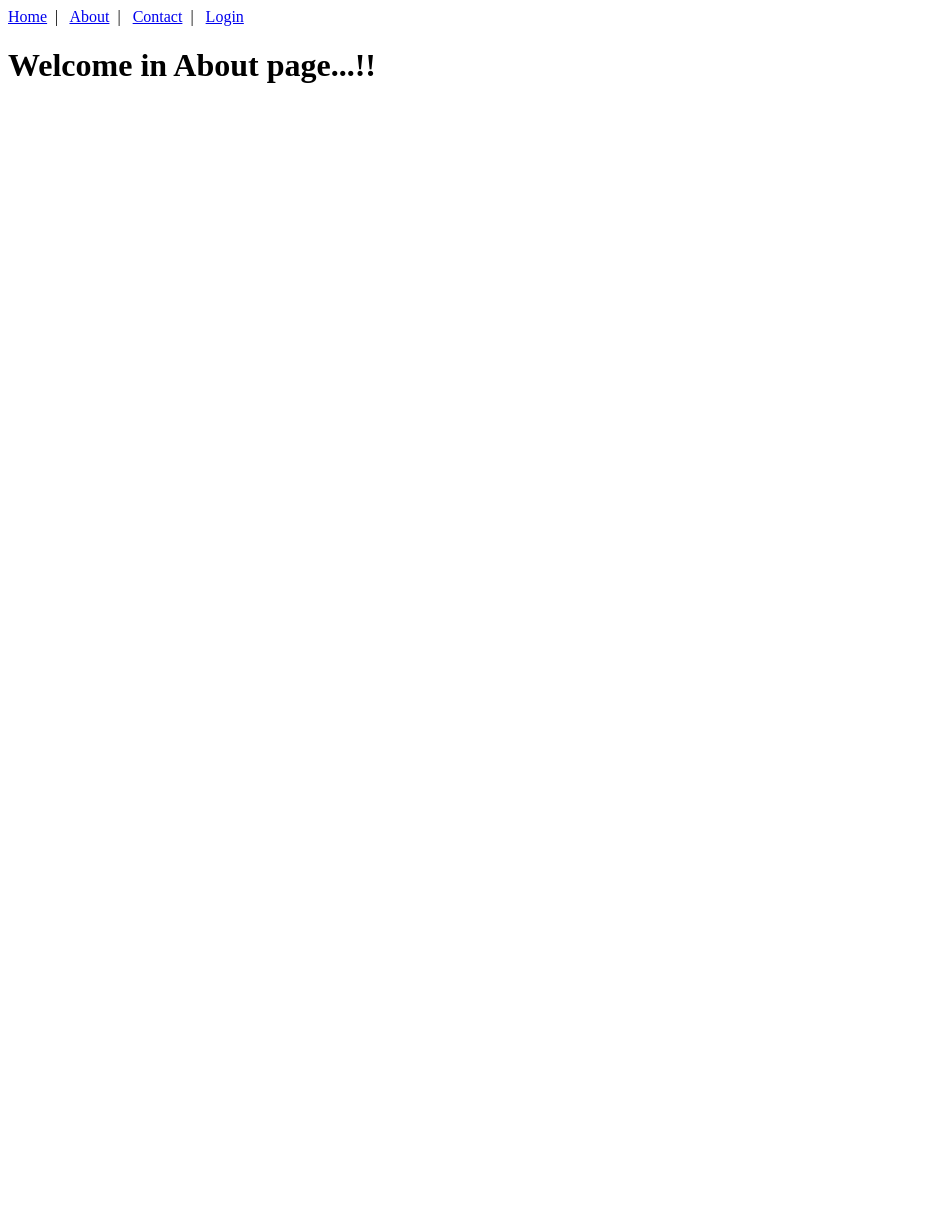
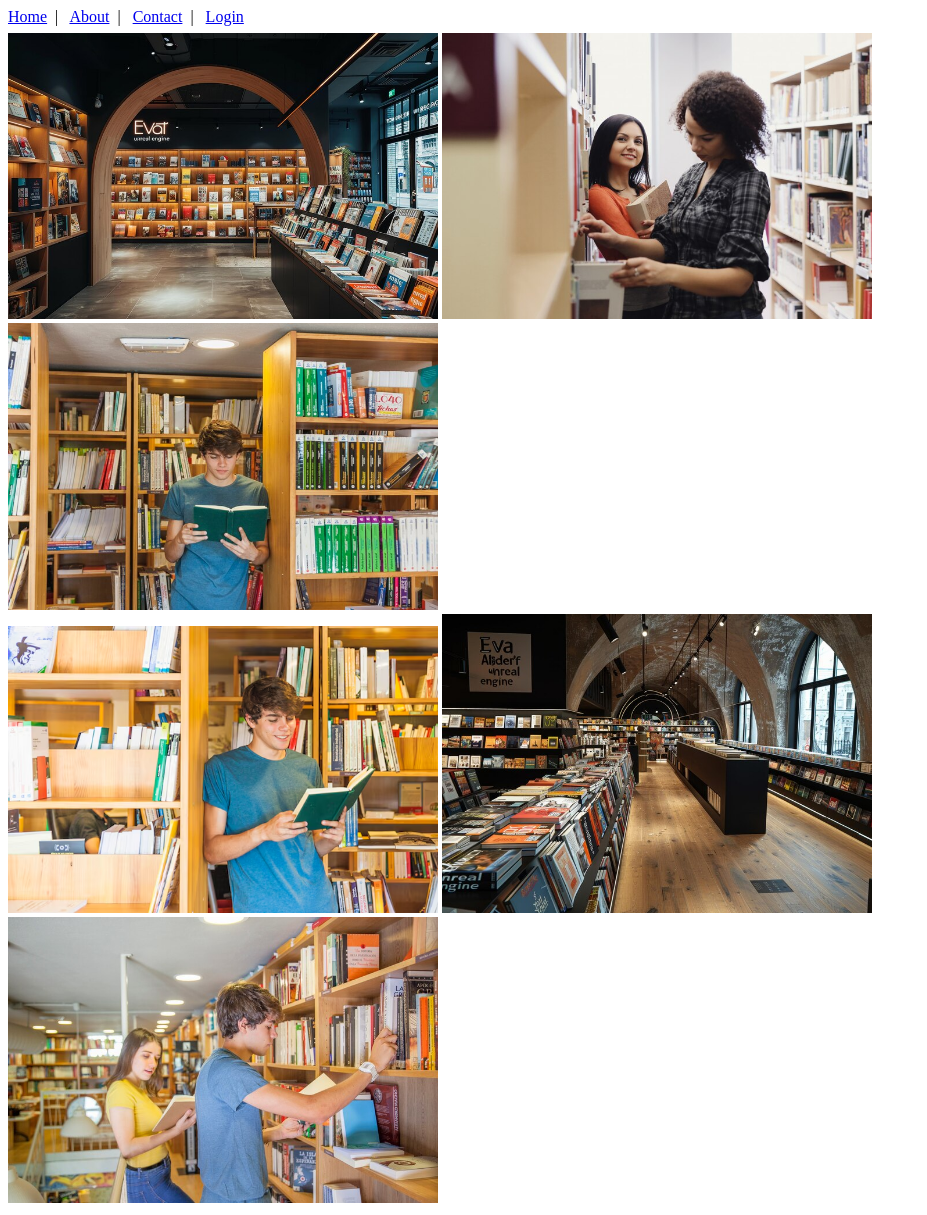
Before and after one commit to ganeshgore1811/BookStore, a plain HTML site: page pages/about.html in a window 1280 px wide. Shown: the whole page, without its empty margins (0-927 px from the left). Before the commit the page ends 800 px from the top, so only its background shows below. Drawn offline with Linux system fonts and the light colour scheme.

Commit message:
added content in about page

```diff
--- a/pages/about.html
+++ b/pages/about.html
@@ -6,6 +6,7 @@
     <title>Document</title>
 </head>
 <body>
+    <div style="height: 25px;">
     <nav>
         <a href="index.html">Home</a>
         &nbsp;| &nbsp;
@@ -14,7 +15,16 @@
         <a href="contact.html">Contact</a>
         &nbsp;| &nbsp;
         <a href="login.html">Login</a>
-    </nav>
-    <h1>Welcome in About page...!!</h1>
+    </nav></div>
+    <div>
+        <img src="../img/book1.png" alt="book1" width="430px" height="286px"/>
+        <img src="../img/book2.png" alt="book2" width="430px"/>
+        <img src="../img/book3.png" alt="book3" width="430px"/>
+    </div>
+    <div>
+        <img src="../img/book4.png" alt="book4" width="430px"/>
+        <img src="../img/book5.png" alt="book5" width="430px"/>
+        <img src="../img/book6.png" alt="book6" width="430px"/>
+    </div>
 </body>
 </html>
```
Also changed, not shown: pages/contact.html (+2 -1 lines), pages/index.html (+3 -2 lines), pages/login.html (+2 -1 lines).
